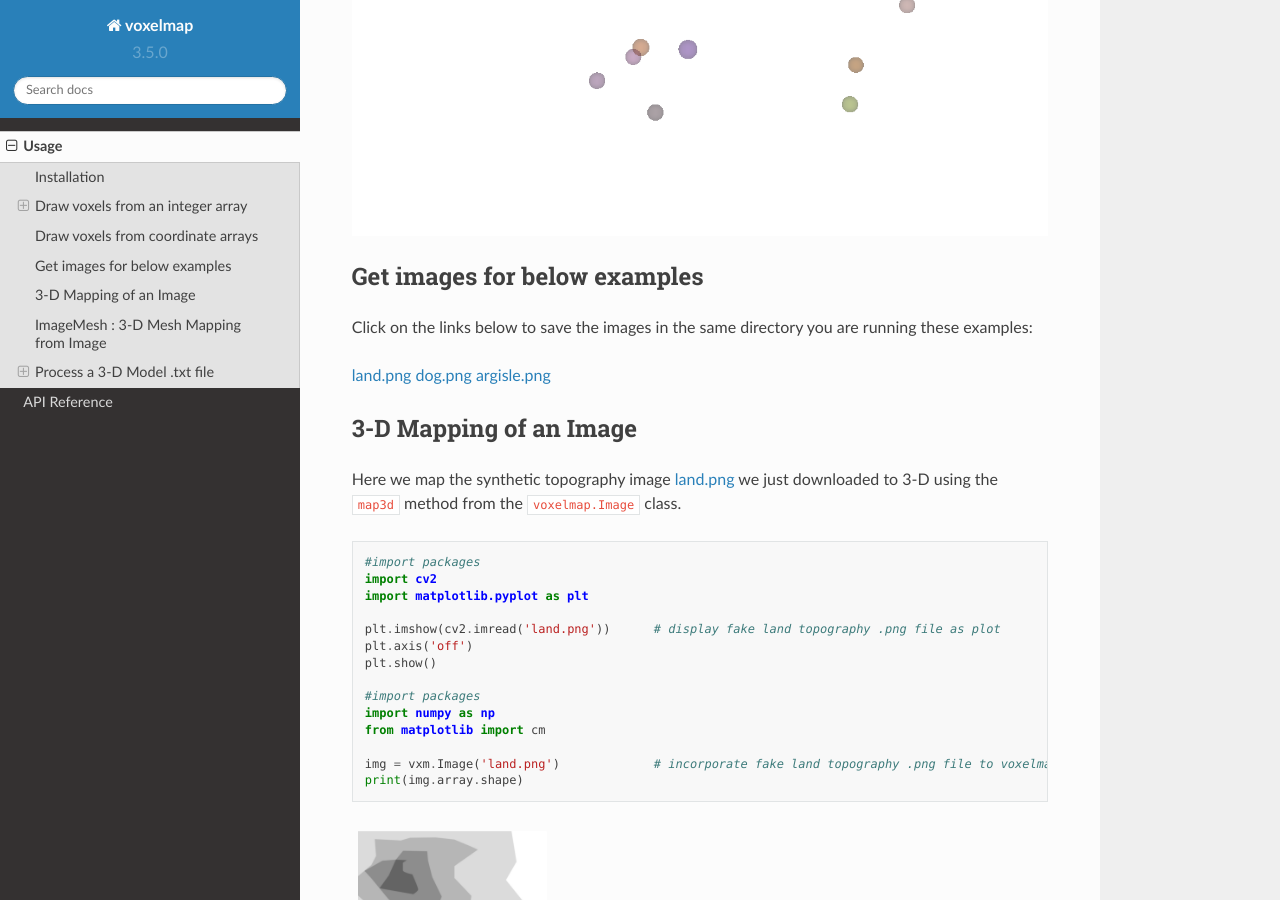
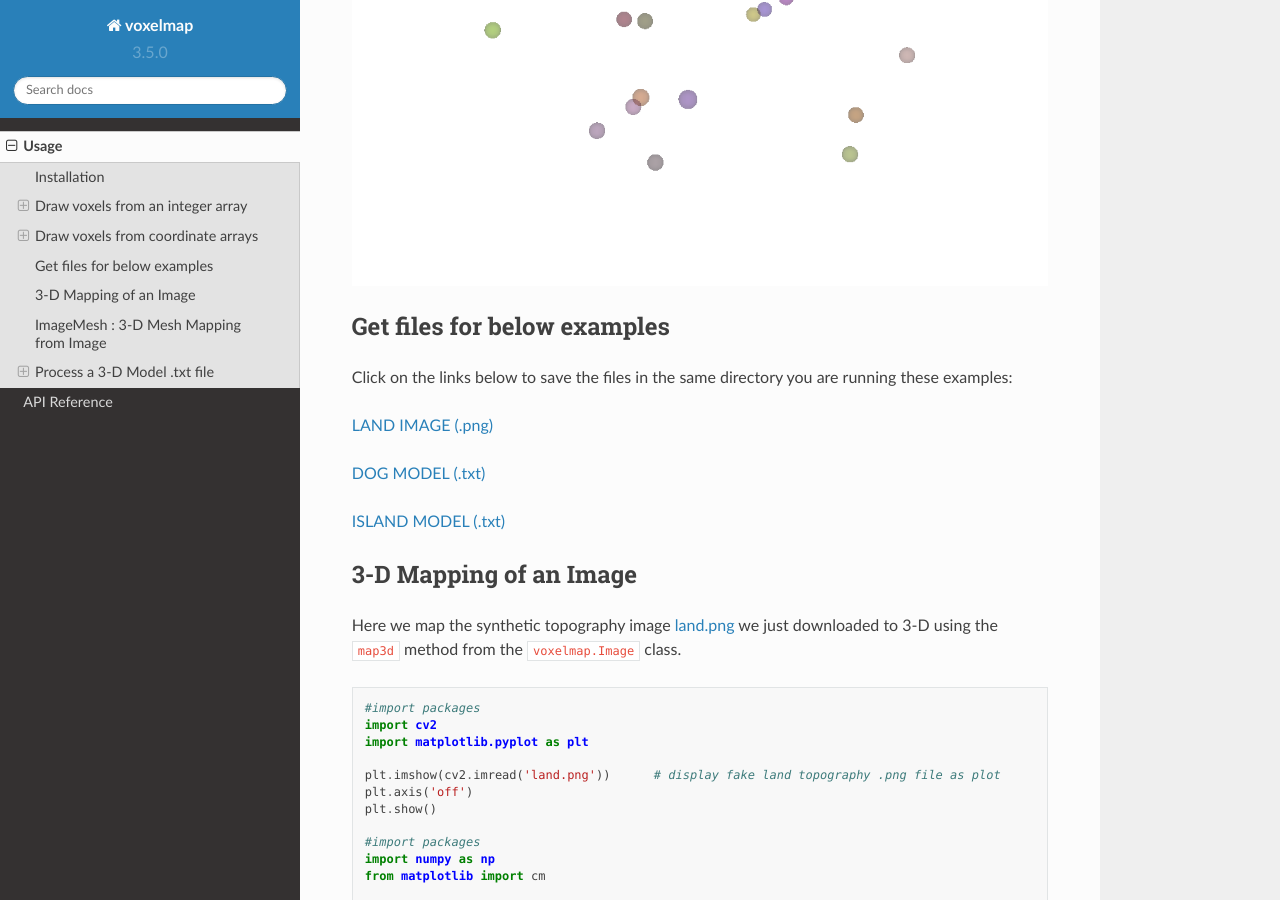
Before and after one commit to andrewrgarcia/voxelmap, a Sphinx documentation site: the page built from docs/source/usage.rst, in a window 1280 px wide and 900 px high, scrolled down 3632 px. Built offline with Sphinx 7.4.7 and the Read the Docs theme 2.0.0, drawn with Linux system fonts in a browser that asks for light colours.

Commit message:
update docs

```diff
--- a/docs/source/usage.rst
+++ b/docs/source/usage.rst
@@ -125,7 +125,8 @@
   :alt: Alternative text
 
 Increase sparsity
-^^^^^^^^^^^^^^^^^^^
+....................
+
 
 The `sparsity` variable will extend the distance from all voxels at the expense of increased memory.
 
@@ -144,15 +145,16 @@
   :alt: Alternative text
 
 
-Get images for below examples
+Get files for below examples
 --------------------------------
 
-Click on the links below to save the images in the same directory you are running these examples:
+Click on the links below to save the files in the same directory you are running these examples:
 
-`land.png <https://raw.githubusercontent.com/andrewrgarcia/voxelmap/main/extra/land.png>`_
-`dog.png <https://raw.githubusercontent.com/andrewrgarcia/voxelmap/main/extra/dog.png>`_
-`argisle.png <https://raw.githubusercontent.com/andrewrgarcia/voxelmap/main/extra/argisle.png>`_
+`LAND IMAGE (.png) <https://raw.githubusercontent.com/andrewrgarcia/voxelmap/main/docs/img/land.png>`_
 
+`DOG MODEL (.txt) <https://raw.githubusercontent.com/andrewrgarcia/voxelmap/main/model_files/dog.txt>`_
+
+`ISLAND MODEL (.txt) <https://raw.githubusercontent.com/andrewrgarcia/voxelmap/main/model_files/argisle.txt>`_
 
 
 3-D Mapping of an Image
```
Also changed, not shown: 1 other file.
